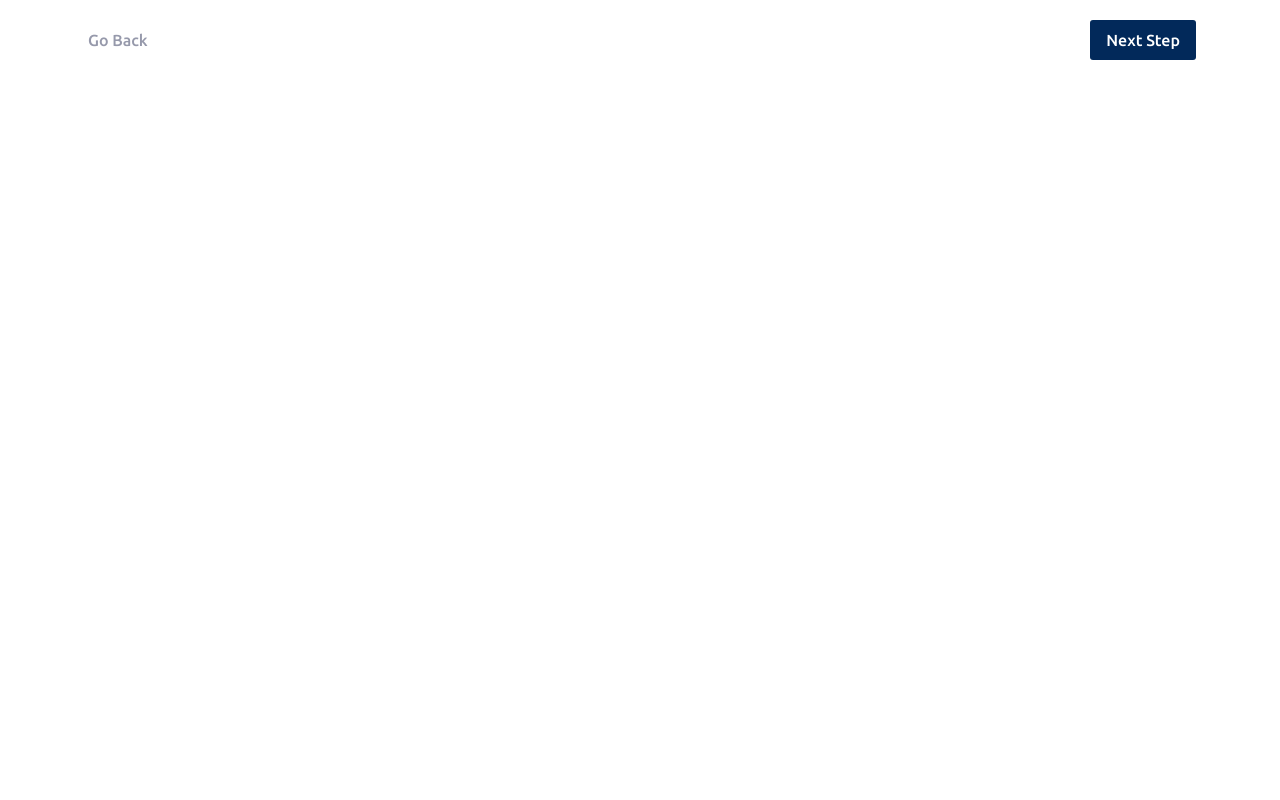
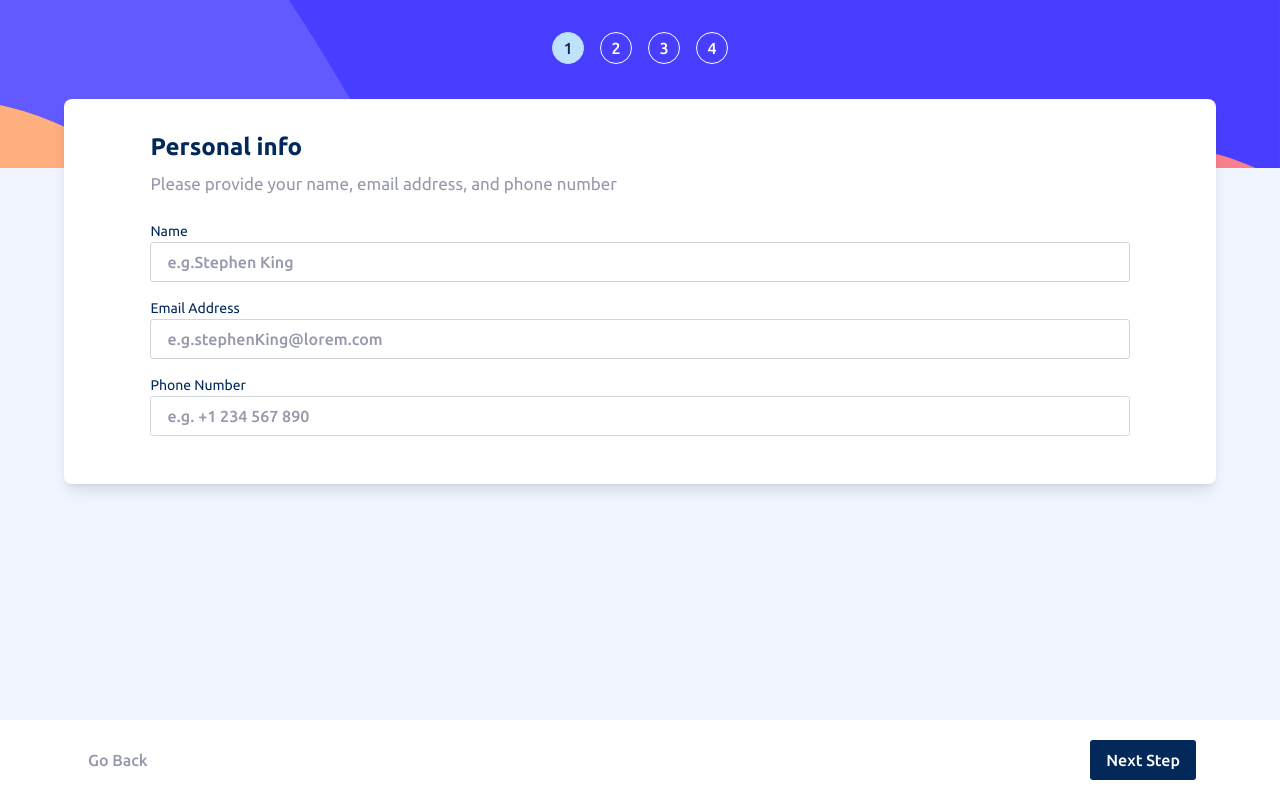
Before and after one commit to K1dou/front-end-challenges-II-, a React (Vite) app in the folder multi-step-form-main/: page / in a window 1280 px wide. Built offline with nearby package versions, Linux system fonts and the light colour scheme.

Commit message:
created CardStep1 component

```diff
--- a/multi-step-form-main/src/App.tsx
+++ b/multi-step-form-main/src/App.tsx
@@ -1,3 +1,4 @@
+import CardStep1 from './components/CardStep1'
 import Container from './components/Container'
 import FooterMain from './components/FooterMain'
 import NavMain from './components/NavMain'
@@ -8,7 +9,10 @@ function App() {
 
   return (
     <>
-      <FooterMain />
+      <LayoutMain>
+        <CardStep1 />
+
+      </LayoutMain>
     </>
   )
 }
--- /dev/null
+++ b/multi-step-form-main/src/components/CardStep1.tsx
@@ -0,0 +1,38 @@
+import Container from "./Container";
+
+export default function CardStep1() {
+
+    return (
+        <div className="bg-Blue-100 flex-1 relative">
+
+            <div className="w-[90%] mx-auto bg-White absolute -top-[69px]  py-8  left-1/2 transform -translate-x-1/2  rounded-lg  shadow-lg flex flex-col gap-4">
+
+                <div className="mx-auto w-[85%] ">
+
+                    <h1 className="text-Blue-950 font-bold text-2xl mb-2">Personal info</h1>
+                    <p className="text-Grey-500 text-[17px]">Please provide your name, email address, and phone number</p>
+
+
+
+                    <form className="flex flex-col mt-6 ">
+                        <label className="text-Blue-950 text-[14px]" htmlFor="name">Name</label>
+                        <input className="mb-4 border-[1px] rounded-[3px] h-10 border-gray-300 pl-4 placeholder:font-medium placeholder:text-Grey-500 focus:outline-none text-Blue-950 font-medium" placeholder="e.g.Stephen King" name="name" type="text" />
+
+                        <label className="text-Blue-950 text-[14px]" htmlFor="email">Email Address</label>
+                        <input className="mb-4 border-[1px] rounded-[3px] h-10 border-gray-300 pl-4 placeholder:font-medium placeholder:text-Grey-500 focus:outline-none text-Blue-950 font-medium" placeholder="e.g.stephenKing@lorem.com" name="email" type="text" />
+
+                        <label className="text-Blue-950 text-[14px]" htmlFor="phone">Phone Number</label>
+                        <input className="mb-4 border-[1px] rounded-[3px] h-10 border-gray-300 pl-4 placeholder:font-medium placeholder:text-Grey-500 focus:outline-none text-Blue-950 font-medium" placeholder="e.g. +1 234 567 890" name="phone" type="number" />
+
+
+
+                    </form>
+
+                </div>
+            </div>
+        </div>
+    )
+
+
+
+}
--- a/multi-step-form-main/src/components/NavMain.tsx
+++ b/multi-step-form-main/src/components/NavMain.tsx
@@ -11,7 +11,7 @@ export default function NavMain() {
     return (
 
 
-        <Container className="bg-[url(/bg-sidebar-mobile.svg)]  ">
+        <Container className="bg-[url(/bg-sidebar-mobile.svg)] bg-cover  ">
 
             <div className="flex items-center justify-center gap-4 pt-8 pb-26">
                 {steps.map((step, index) => (
--- a/multi-step-form-main/src/layouts/LayoutMain.tsx
+++ b/multi-step-form-main/src/layouts/LayoutMain.tsx
@@ -1,11 +1,23 @@
+import Container from "../components/Container";
+import FooterMain from "../components/FooterMain";
+import NavMain from "../components/NavMain";
+
 export default function LayoutMain({ children }: { children: React.ReactNode }) {
 
 
     return (
 
-        <>
 
-        </>
+        <div className="min-h-screen flex flex-col">
+            <NavMain />
+            <main className="flex-1 flex flex-col">
+                {children}
+            </main>
+
+            <FooterMain />
+        </div>
+
+
 
     )
 
```
